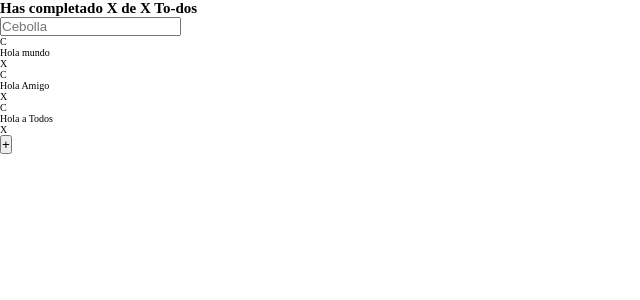
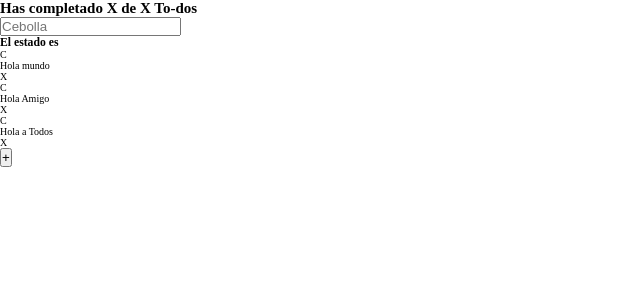
Before and after one commit to Carlos-Pretelin/To-Do-Machine-New-, a React app: page / in a window 1280 px wide. Shown: the top 300 px of the page, without its empty margins (0-640 px from the left). Built offline with nearby package versions, Linux system fonts and the light colour scheme.

Commit message:
Little paragraph to test the search value state

```diff
--- a/src/components/TodoSearch.jsx
+++ b/src/components/TodoSearch.jsx
@@ -1,9 +1,11 @@
-import React from 'react'
+import React, {useState} from 'react'
 
 const TodoSearch = () => {
 
+  const [searchValue, setSearchValue] = useState("");
+
   const onSearchValueChange = (e)=> {
-
+    setSearchValue(e.target.value)
     console.log(e.target.value)
   }
 
@@ -16,7 +18,7 @@ const TodoSearch = () => {
       placeholder='Cebolla'
       onChange={onSearchValueChange}
       />
-
+      <h3>El estado es {searchValue}</h3>
     </div>
   )
 }
```
